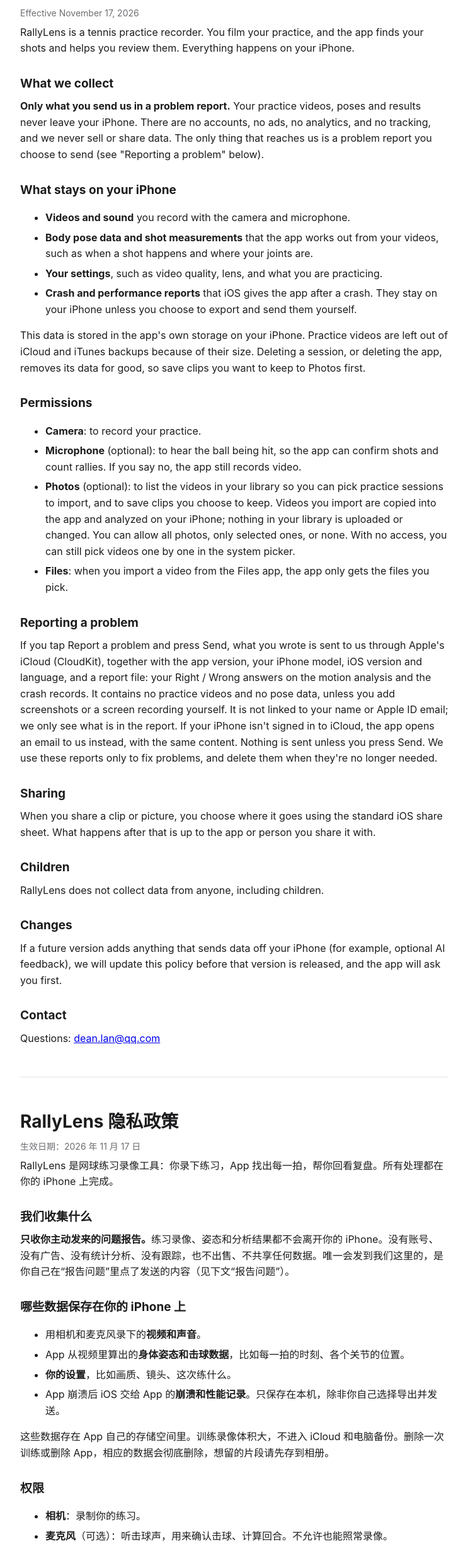
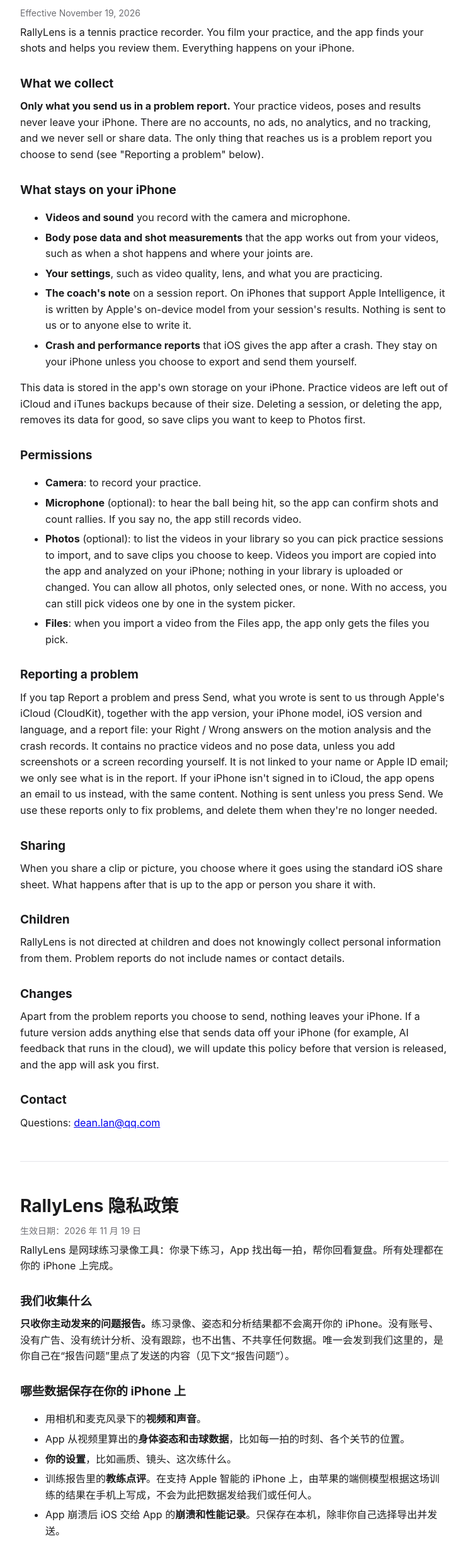
Before and after one commit to deanlan/Rally-Lens-Privacy, a plain HTML site: page index.html in a window 1280 px wide. Shown: the part 95-2549 px from the top of the page at 63% size, without its empty margins (268-1011 px from the left). Drawn offline with Linux system fonts and the light colour scheme.

Commit message:
Privacy policy: match 1.0.2

```diff
--- a/index.html
+++ b/index.html
@@ -23,7 +23,7 @@
 
 <section id="en" lang="en">
 <h1>RallyLens Privacy Policy</h1>
-<p class="dim">Effective November 17, 2026</p>
+<p class="dim">Effective November 19, 2026</p>
 
 <p>RallyLens is a tennis practice recorder. You film your practice, and the app finds your shots and helps you review them. Everything happens on your iPhone.</p>
 
@@ -35,6 +35,7 @@
   <li><strong>Videos and sound</strong> you record with the camera and microphone.</li>
   <li><strong>Body pose data and shot measurements</strong> that the app works out from your videos, such as when a shot happens and where your joints are.</li>
   <li><strong>Your settings</strong>, such as video quality, lens, and what you are practicing.</li>
+  <li><strong>The coach's note</strong> on a session report. On iPhones that support Apple Intelligence, it is written by Apple's on-device model from your session's results. Nothing is sent to us or to anyone else to write it.</li>
   <li><strong>Crash and performance reports</strong> that iOS gives the app after a crash. They stay on your iPhone unless you choose to export and send them yourself.</li>
 </ul>
 <p>This data is stored in the app's own storage on your iPhone. Practice videos are left out of iCloud and iTunes backups because of their size. Deleting a session, or deleting the app, removes its data for good, so save clips you want to keep to Photos first.</p>
@@ -54,10 +55,10 @@
 <p>When you share a clip or picture, you choose where it goes using the standard iOS share sheet. What happens after that is up to the app or person you share it with.</p>
 
 <h2>Children</h2>
-<p>RallyLens does not collect data from anyone, including children.</p>
+<p>RallyLens is not directed at children and does not knowingly collect personal information from them. Problem reports do not include names or contact details.</p>
 
 <h2>Changes</h2>
-<p>If a future version adds anything that sends data off your iPhone (for example, optional AI feedback), we will update this policy before that version is released, and the app will ask you first.</p>
+<p>Apart from the problem reports you choose to send, nothing leaves your iPhone. If a future version adds anything else that sends data off your iPhone (for example, AI feedback that runs in the cloud), we will update this policy before that version is released, and the app will ask you first.</p>
 
 <h2>Contact</h2>
 <p>Questions: <a href="mailto:dean.lan@qq.com">dean.lan@qq.com</a></p>
@@ -67,7 +68,7 @@
 
 <section id="zh" lang="zh-Hans">
 <h1>RallyLens 隐私政策</h1>
-<p class="dim">生效日期：2026 年 11 月 17 日</p>
+<p class="dim">生效日期：2026 年 11 月 19 日</p>
 
 <p>RallyLens 是网球练习录像工具：你录下练习，App 找出每一拍，帮你回看复盘。所有处理都在你的 iPhone 上完成。</p>
 
@@ -79,6 +80,7 @@
   <li>用相机和麦克风录下的<strong>视频和声音</strong>。</li>
   <li>App 从视频里算出的<strong>身体姿态和击球数据</strong>，比如每一拍的时刻、各个关节的位置。</li>
   <li><strong>你的设置</strong>，比如画质、镜头、这次练什么。</li>
+  <li>训练报告里的<strong>教练点评</strong>。在支持 Apple 智能的 iPhone 上，由苹果的端侧模型根据这场训练的结果在手机上写成，不会为此把数据发给我们或任何人。</li>
   <li>App 崩溃后 iOS 交给 App 的<strong>崩溃和性能记录</strong>。只保存在本机，除非你自己选择导出并发送。</li>
 </ul>
 <p>这些数据存在 App 自己的存储空间里。训练录像体积大，不进入 iCloud 和电脑备份。删除一次训练或删除 App，相应的数据会彻底删除，想留的片段请先存到相册。</p>
@@ -98,10 +100,10 @@
 <p>分享片段或图片时，由你通过 iOS 系统的分享菜单决定发到哪里。之后的处理由你分享到的 App 或对方决定。</p>
 
 <h2>儿童</h2>
-<p>RallyLens 不收集任何人的数据，包括儿童。</p>
+<p>RallyLens 不面向儿童，也不会有意收集儿童的个人信息。问题报告里不含姓名和联系方式。</p>
 
 <h2>变更</h2>
-<p>如果以后的版本加入任何会把数据发出 iPhone 的功能（比如可选的 AI 点评），我们会在该版本发布前更新本政策，并且 App 会先征得你的同意。</p>
+<p>除了你自己点发送的问题报告，没有任何数据离开你的 iPhone。如果以后的版本加入别的会把数据发出 iPhone 的功能（比如在云端运行的 AI 点评），我们会在该版本发布前更新本政策，并且 App 会先征得你的同意。</p>
 
 <h2>联系方式</h2>
 <p>有问题请联系：<a href="mailto:dean.lan@qq.com">dean.lan@qq.com</a></p>
```
